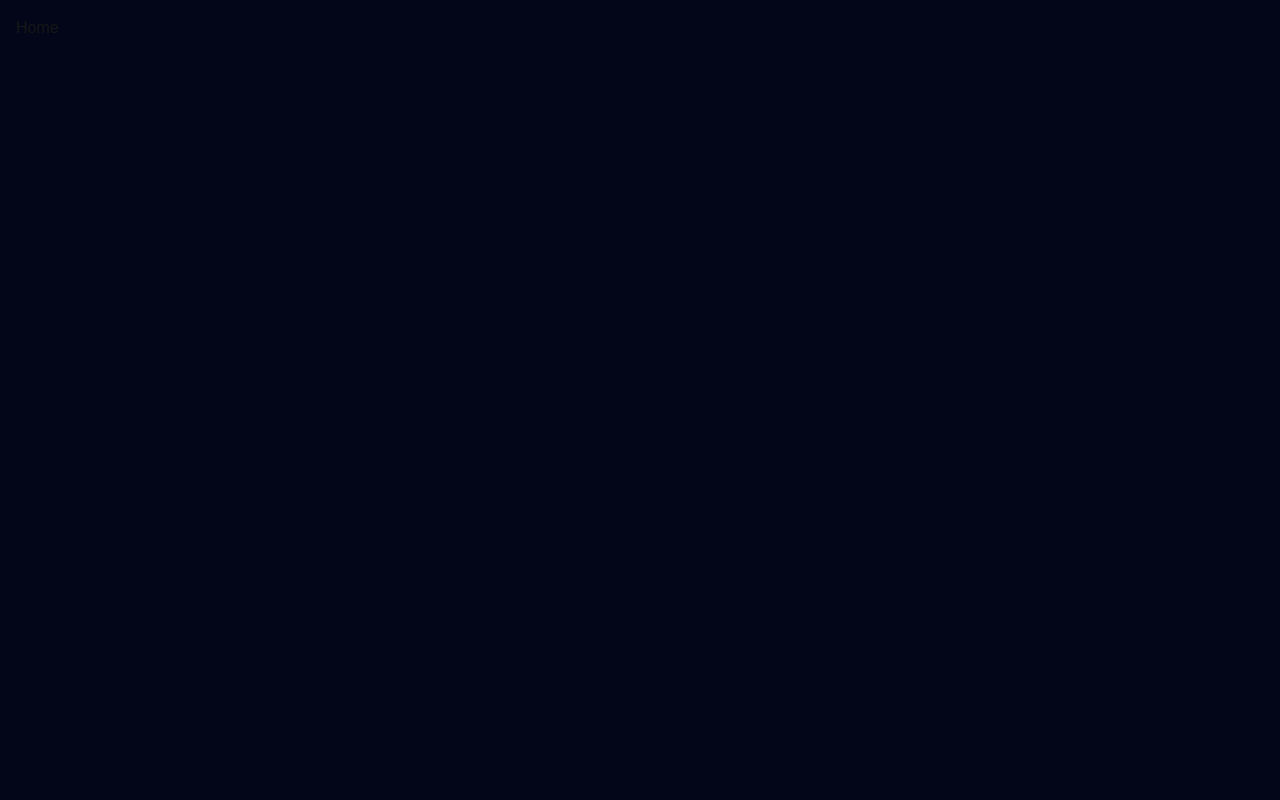
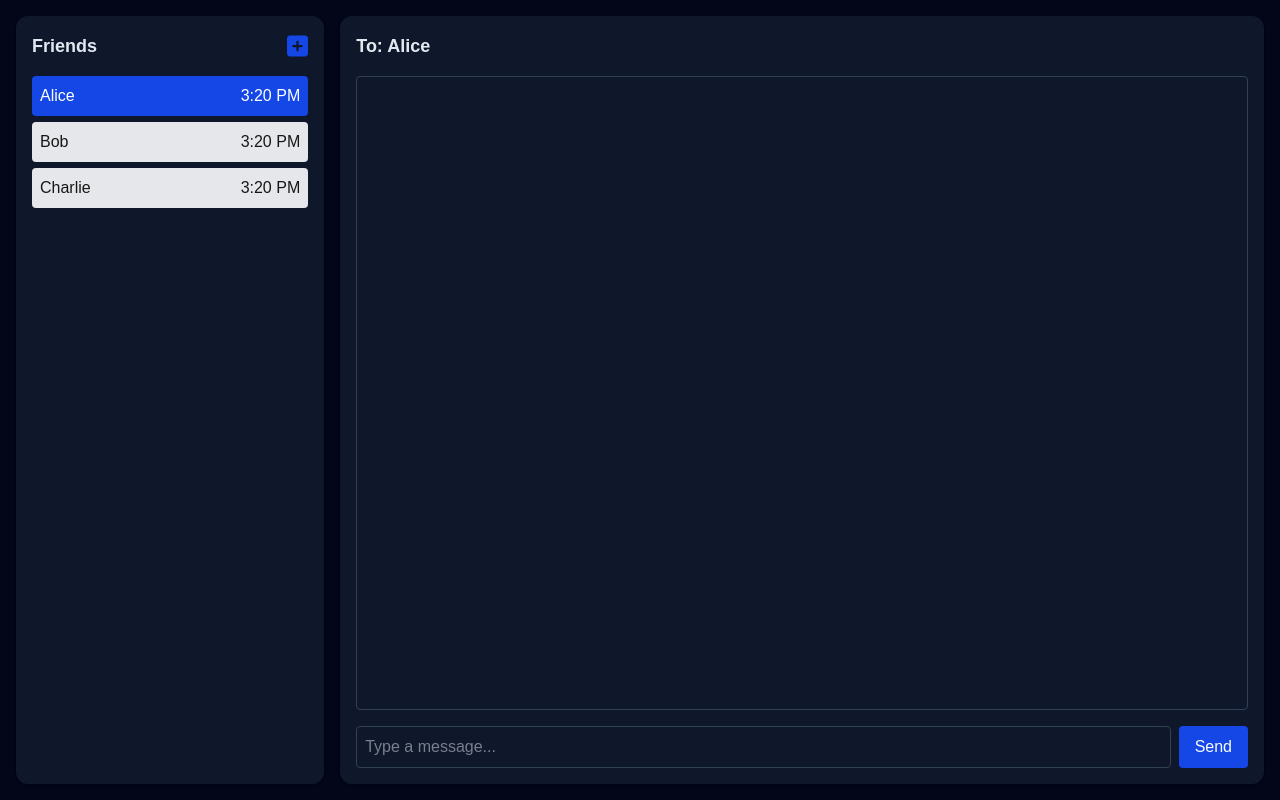
Before and after one commit to dallin-r-parker/cognite, a Next.js app: page / in a window 1280 px wide. Built offline with nearby package versions, Linux system fonts and the light colour scheme.

Commit message:
feat: adding handlers and date-fns package

```diff
--- a/src/app/page.tsx
+++ b/src/app/page.tsx
@@ -1,9 +1,68 @@
 "use client";
 
+import ChatWindow from "./components/ChatWindow";
+import FriendsList from "./components/FriendsList";
+import Modal from "./components/Modal";
+import { format } from "date-fns";
+import { useFriends } from "./context/FriendsContext";
+import { useState } from "react";
+
+interface Message {
+  text: string;
+  sender: string;
+  time: string;
+}
+
 export default function Home() {
+  const { friends, addFriend, updateFriendLastSeen } = useFriends();
+
+  const [selectedFriend, setSelectedFriend] = useState<string | null>(
+    friends[0].name
+  );
+  const [messages, setMessages] = useState<Record<string, Message[]>>({});
+  const [input, setInput] = useState("");
+  const [isOpen, setIsOpen] = useState(false);
+
+  const handleSend = () => {
+    if (selectedFriend && input.trim()) {
+      setMessages((prev) => ({
+        ...prev,
+        [selectedFriend]: [
+          ...(prev[selectedFriend] || []),
+          { text: input, sender: "You", time: format(new Date(), "h:mm a") },
+        ],
+      }));
+      updateFriendLastSeen(selectedFriend); // This will move the friend to the top
+      setInput("");
+    }
+  };
+
+  const handleAddFriend = (name: string) => {
+    addFriend(name);
+    setIsOpen(false);
+  };
+
   return (
     <>
-      <h1>Home</h1>
+      <FriendsList
+        friends={friends}
+        selectedFriend={selectedFriend}
+        onSelectFriend={setSelectedFriend}
+        onAddFriend={() => setIsOpen(true)}
+      />
+      <ChatWindow
+        selectedFriend={selectedFriend}
+        messages={messages}
+        input={input}
+        onInputChange={setInput}
+        onSend={handleSend}
+      />
+      <Modal
+        isOpen={isOpen}
+        setIsOpen={setIsOpen}
+        handleAddFriend={handleAddFriend}
+        handleInput={setInput}
+      />
     </>
   );
 }
```
